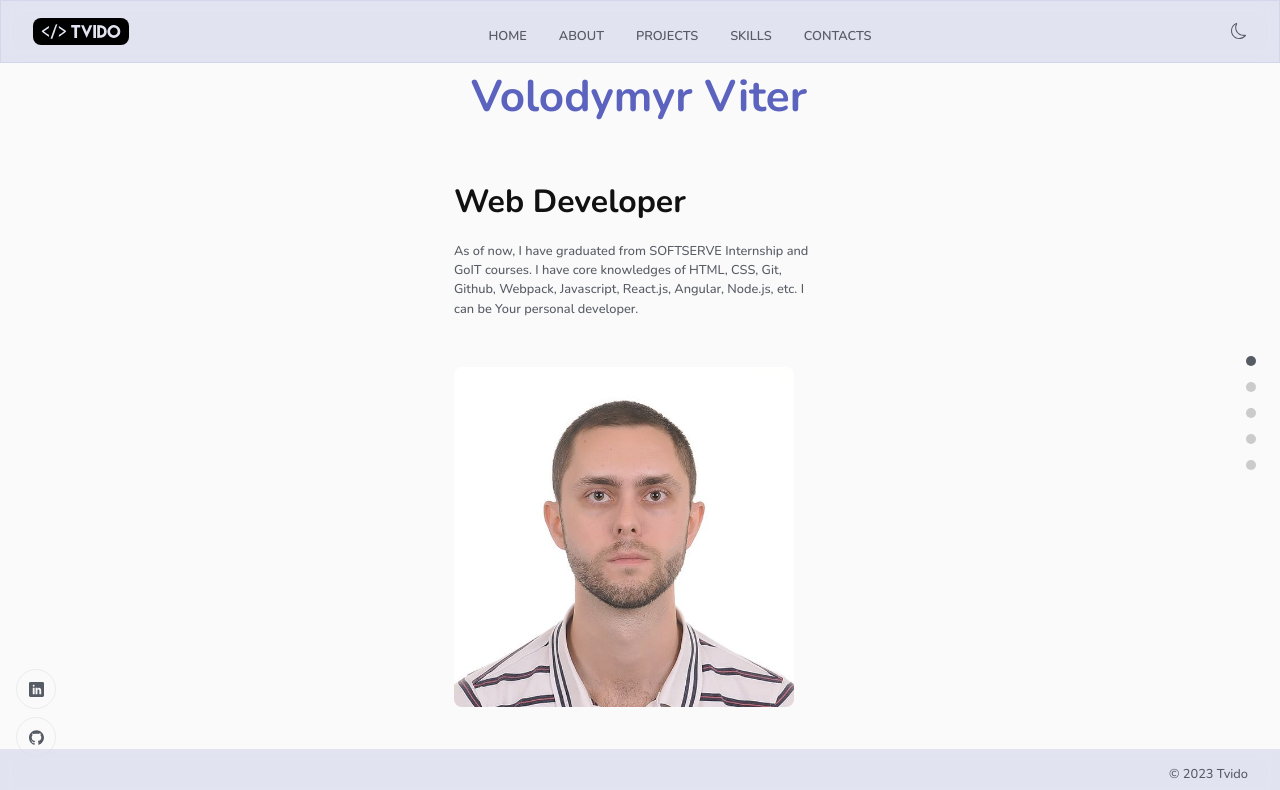
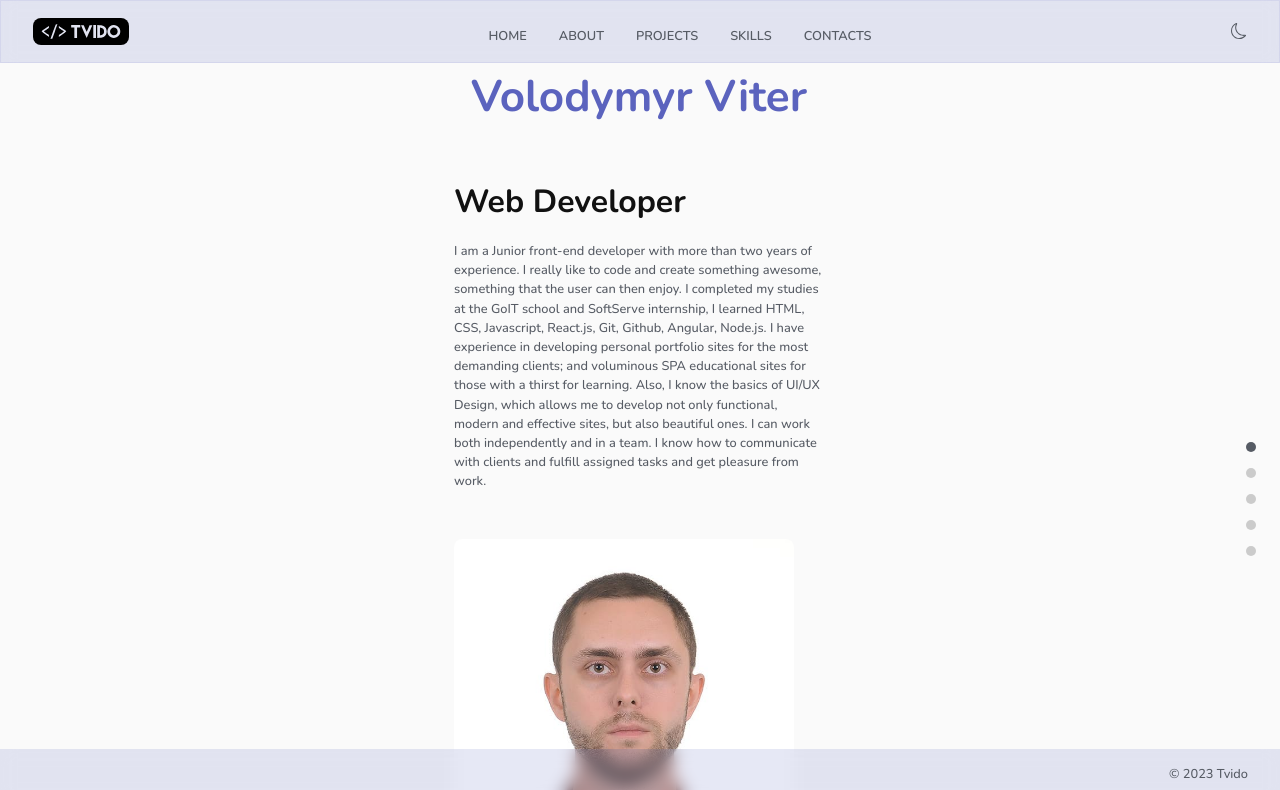
Before and after one commit to Tvido/portfolio-react-viter, a React (Create React App) app: page / in a window 1280 px wide. Shown: the top 790 px of the page. Built offline with nearby package versions, Linux system fonts and the light colour scheme; the HTML template or start-up script is replaced by a standard one.

Commit message:
update information in hero section

```diff
--- a/src/views/Header/Header.jsx
+++ b/src/views/Header/Header.jsx
@@ -24,10 +24,18 @@ const Header = () => {
         >
           <h3>Web Developer</h3>
           <p className="p-text">
-            As of now, I have graduated from SOFTSERVE Internship and GoIT
-            courses. I have core knowledges of HTML, CSS, Git, Github, Webpack,
-            Javascript, React.js, Angular, Node.js, etc. I can be Your personal
-            developer.
+            I am a Junior front-end developer with more than two years of
+            experience. I really like to code and create something awesome,
+            something that the user can then enjoy. I completed my studies at
+            the GoIT school and SoftServe internship, I learned HTML, CSS,
+            Javascript, React.js, Git, Github, Angular, Node.js. I have
+            experience in developing personal portfolio sites for the most
+            demanding clients; and voluminous SPA educational sites for those
+            with a thirst for learning. Also, I know the basics of UI/UX Design,
+            which allows me to develop not only functional, modern and effective
+            sites, but also beautiful ones. I can work both independently and in
+            a team. I know how to communicate with clients and fulfill assigned
+            tasks and get pleasure from work.
           </p>
         </motion.div>
 
```
